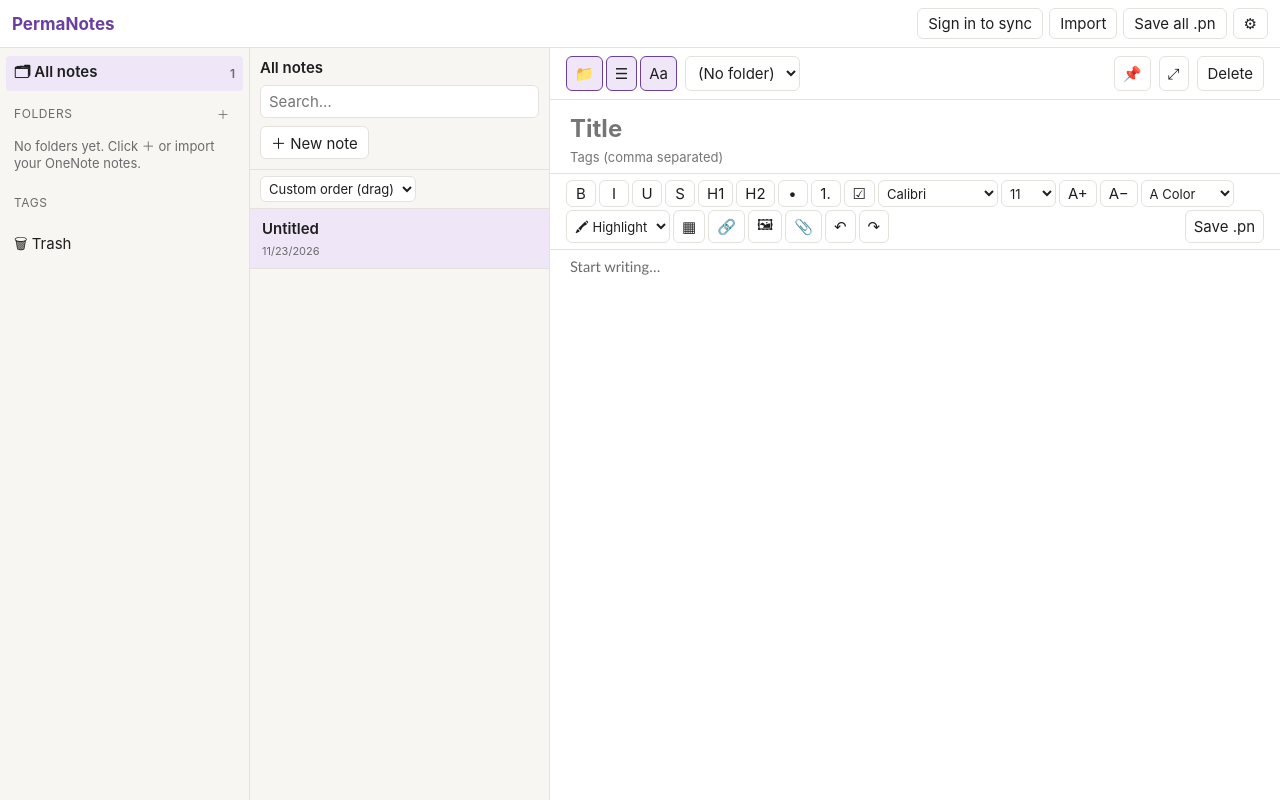
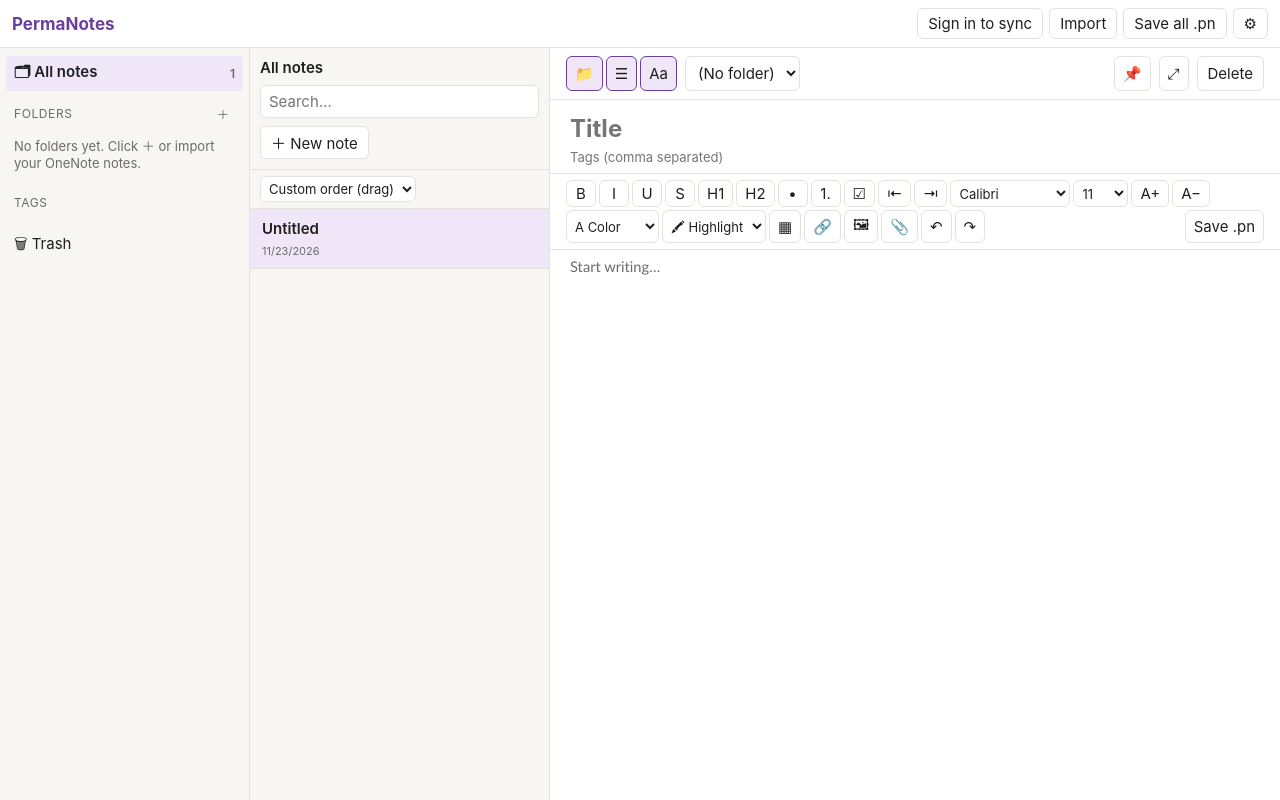
Before and after one commit to stevenmelin/permanotes, a React (Vite) app: page / in a window 1280 px wide. Both pictures are taken after a click on the button "＋ New note". Built offline with nearby package versions, Linux system fonts and the light colour scheme.

Commit message:
PermaNotes 1.0.7: Indent / Outdent toolbar buttons
Co-Authored-By: Claude Opus 5.5 <noreply@anthropic.com>
Claude-Session: https://claude.ai/code/session_01CepC7Yxsg2hFpxp6jBgPF5

```diff
--- a/package.json
+++ b/package.json
@@ -1,7 +1,7 @@
 {
   "name": "permanotes",
   "productName": "PermaNotes",
-  "version": "1.0.6",
+  "version": "1.0.7",
   "description": "Notes that sync between Windows, Mac and iPhone.",
   "author": "Steven Melin",
   "private": true,
--- a/src/components/Editor.tsx
+++ b/src/components/Editor.tsx
@@ -8,7 +8,7 @@ import Highlight from '@tiptap/extension-highlight';
 import Image from '@tiptap/extension-image';
 import { Placeholder } from '@tiptap/extensions';
 import { AttachmentNode } from './AttachmentNode';
-import { Indent } from './Indent';
+import { Indent, indentLess, indentMore } from './Indent';
 import { askText } from './Prompt';
 import { getNoteZoom, onNoteZoom } from '../lib/viewprefs';
 import { rememberUrl, resolveHtml, unresolveHtml } from '../lib/attachments';
@@ -181,6 +181,8 @@ export function Editor({ note, onError, onExport, showToolbar, textWidth, onText
         {b('•', 'Bullet list', () => c().toggleBulletList().run(), editor.isActive('bulletList'))}
         {b('1.', 'Numbered list', () => c().toggleOrderedList().run(), editor.isActive('orderedList'))}
         {b('☑', 'Checklist', () => c().toggleTaskList().run(), editor.isActive('taskList'))}
+        {b('⇤', 'Outdent — move selected text back (Shift+Tab)', () => { editor.commands.focus(); indentLess(editor); })}
+        {b('⇥', 'Indent — move selected text in (Tab)', () => { editor.commands.focus(); indentMore(editor); })}
         {editor.isActive('bulletList') && (
           <select className="tbsel" title="Bullet style" value={(editor.getAttributes('bulletList').bullet as string) ?? 'disc'}
             onChange={(e) => c().updateAttributes('bulletList', { bullet: e.target.value === 'disc' ? null : e.target.value }).run()}>
--- a/src/components/Indent.ts
+++ b/src/components/Indent.ts
@@ -1,4 +1,4 @@
-import { Extension } from '@tiptap/core';
+import { Extension, type Editor } from '@tiptap/core';
 import type { Node as PMNode } from '@tiptap/pm/model';
 import { TextSelection } from '@tiptap/pm/state';
 
@@ -10,15 +10,12 @@ const ITEM = new Set(['listItem', 'taskItem']);
 //   the whole list moves under the last item above it
 // - plain lines: become indented (no bullet); Shift+Tab brings them back
 // - tables keep Tab for moving between cells
-export const Indent = Extension.create({
-  name: 'pnIndent',
-  addKeyboardShortcuts() {
-    return {
-      Tab: ({ editor }) => {
-        if (editor.isActive('table')) return false;
+type Ed = Editor;
+
+/** Indent the selected lines one level (same as Tab). Returns false if nothing could move. */
+export function indentMore(editor: Ed): boolean {
   const { state } = editor;
   const { $from } = state.selection;
-        // find innermost list item
   let d = $from.depth;
   while (d > 0 && !ITEM.has($from.node(d).type.name)) d--;
   if (d > 0) {
@@ -36,25 +33,30 @@ export const Indent = Extension.create({
       const tr = state.tr;
       tr.delete(listPos, listPos + list.nodeSize);
       tr.insert(insertAt, list);
-            const offset = state.selection.from - listPos;
-            const to = state.selection.to - listPos;
-            tr.setSelection(TextSelection.create(tr.doc, insertAt + offset, insertAt + to));
+      tr.setSelection(TextSelection.create(tr.doc, insertAt + (state.selection.from - listPos), insertAt + (state.selection.to - listPos)));
       editor.view.dispatch(tr.scrollIntoView());
       return true;
     }
-          return true; // nothing to indent under: keep focus in the note
+    return false;
   }
-        // plain paragraphs: indent without a bullet
-        if (editor.isActive('paragraph')) {
-          return editor.chain().toggleBulletList().updateAttributes('bulletList', { bullet: 'none' }).run();
+  // plain lines (also inside table cells): indent without a bullet
+  if (editor.isActive('paragraph')) return editor.chain().toggleBulletList().updateAttributes('bulletList', { bullet: 'none' }).run();
+  return false;
 }
-        return true;
-      },
-      'Shift-Tab': ({ editor }) => {
-        if (editor.isActive('table')) return false;
+
+/** Bring the selected lines back one level (same as Shift+Tab). */
+export function indentLess(editor: Ed): boolean {
   for (const t of ['listItem', 'taskItem']) if (editor.isActive(t) && editor.can().liftListItem(t)) return editor.commands.liftListItem(t);
-        return true;
-      },
+  return false;
+}
+
+export const Indent = Extension.create({
+  name: 'pnIndent',
+  addKeyboardShortcuts() {
+    return {
+      // tables keep Tab for moving between cells; otherwise Tab never leaves the note
+      Tab: ({ editor }) => { if (editor.isActive('table')) return false; indentMore(editor); return true; },
+      'Shift-Tab': ({ editor }) => { if (editor.isActive('table')) return false; indentLess(editor); return true; },
     };
   },
 });
--- a/tools/audit.mjs
+++ b/tools/audit.mjs
@@ -90,6 +90,7 @@ for (const f of files.filter((f) => f.startsWith('src/') && /\.(ts|tsx)$/.test(f
 // 1.0.3: Tab/Shift+Tab indent must be registered and must not steal Tab from tables
 check(/\bIndent,/.test(r('src/components/Editor.tsx')) && /Tab:/.test(r('src/components/Indent.ts')) && /'Shift-Tab':/.test(r('src/components/Indent.ts')), 'Tab/Shift+Tab indent extension not registered in the editor');
 check((r('src/components/Indent.ts').match(/isActive\('table'\)\) return false/g) ?? []).length === 2, 'Indent must leave Tab/Shift+Tab to tables');
+check(/indentMore\(editor\)/.test(r('src/components/Editor.tsx')) && /indentLess\(editor\)/.test(r('src/components/Editor.tsx')), 'Indent/Outdent toolbar buttons missing');
 // toolbar must wrap (never hide buttons behind sideways scrolling)
 check(!/\.toolbar[^{]*\{[^}]*(flex-wrap:\s*nowrap|overflow-x:\s*auto)/.test(r('src/styles.css')), 'toolbar must wrap onto more rows, not scroll sideways');
 check(/syncToDevices/.test(r('src/App.tsx')) && /export async function syncToDevices/.test(r('src/lib/sync.ts')), 'Sync to Devices button not wired');
```
Also changed, not shown: 2 other files (tests, documents, lock files or other folders). Lines whose indentation alone changed are shown as unchanged.
